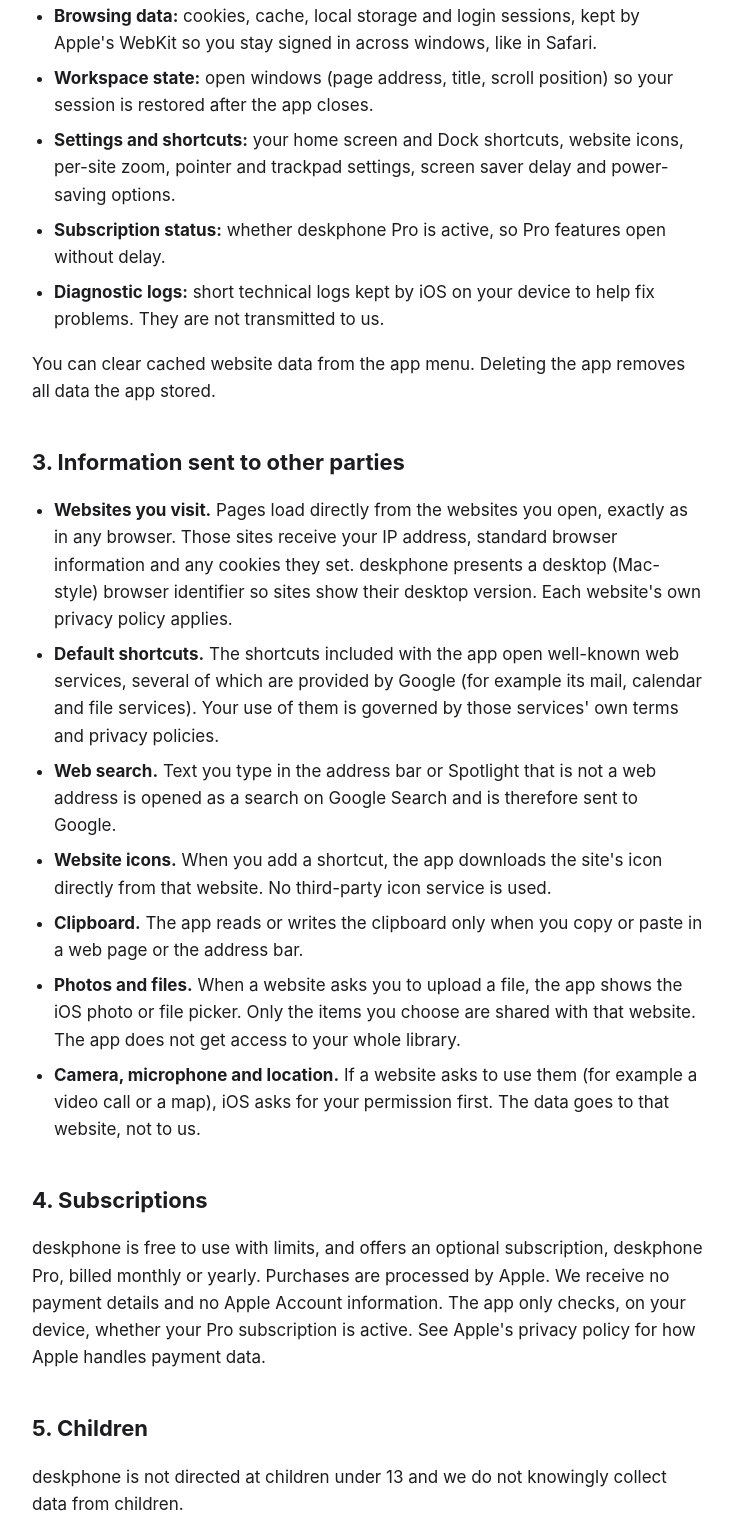
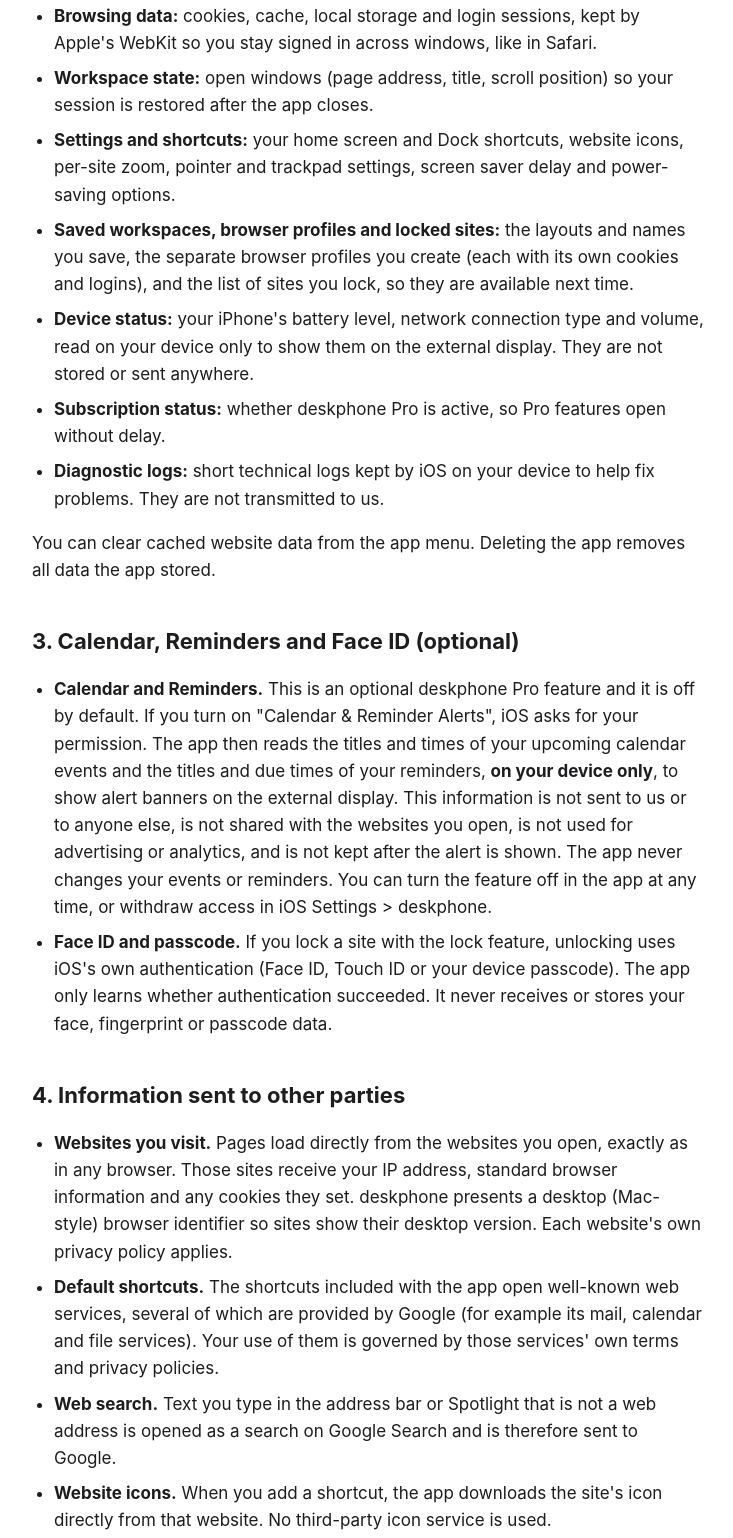
Before and after one commit to indraloka/deskphone-site, a plain HTML site: page privacy.html in a window 1280 px wide. Shown: the part 659-2197 px from the top of the page, without its empty margins (272-1005 px from the left). Drawn offline with Linux system fonts and the light colour scheme.

Commit message:
Privacy Policy: add Calendar, Reminders, Face ID and device status
Co-Authored-By: Claude Sonnet 5.5 <noreply@anthropic.com>
Claude-Session: https://claude.ai/code/session_01JX2F9E7EYTpMhWTu2DNtz7

```diff
--- a/privacy.html
+++ b/privacy.html
@@ -25,12 +25,20 @@
 <li><strong>Browsing data:</strong> cookies, cache, local storage and login sessions, kept by Apple's WebKit so you stay signed in across windows, like in Safari.</li>
 <li><strong>Workspace state:</strong> open windows (page address, title, scroll position) so your session is restored after the app closes.</li>
 <li><strong>Settings and shortcuts:</strong> your home screen and Dock shortcuts, website icons, per-site zoom, pointer and trackpad settings, screen saver delay and power-saving options.</li>
+<li><strong>Saved workspaces, browser profiles and locked sites:</strong> the layouts and names you save, the separate browser profiles you create (each with its own cookies and logins), and the list of sites you lock, so they are available next time.</li>
+<li><strong>Device status:</strong> your iPhone's battery level, network connection type and volume, read on your device only to show them on the external display. They are not stored or sent anywhere.</li>
 <li><strong>Subscription status:</strong> whether deskphone Pro is active, so Pro features open without delay.</li>
 <li><strong>Diagnostic logs:</strong> short technical logs kept by iOS on your device to help fix problems. They are not transmitted to us.</li>
 </ul>
 <p>You can clear cached website data from the app menu. Deleting the app removes all data the app stored.</p>
 
-<h2>3. Information sent to other parties</h2>
+<h2>3. Calendar, Reminders and Face ID (optional)</h2>
+<ul>
+<li><strong>Calendar and Reminders.</strong> This is an optional deskphone Pro feature and it is off by default. If you turn on "Calendar &amp; Reminder Alerts", iOS asks for your permission. The app then reads the titles and times of your upcoming calendar events and the titles and due times of your reminders, <strong>on your device only</strong>, to show alert banners on the external display. This information is not sent to us or to anyone else, is not shared with the websites you open, is not used for advertising or analytics, and is not kept after the alert is shown. The app never changes your events or reminders. You can turn the feature off in the app at any time, or withdraw access in iOS Settings &gt; deskphone.</li>
+<li><strong>Face ID and passcode.</strong> If you lock a site with the lock feature, unlocking uses iOS's own authentication (Face ID, Touch ID or your device passcode). The app only learns whether authentication succeeded. It never receives or stores your face, fingerprint or passcode data.</li>
+</ul>
+
+<h2>4. Information sent to other parties</h2>
 <ul>
 <li><strong>Websites you visit.</strong> Pages load directly from the websites you open, exactly as in any browser. Those sites receive your IP address, standard browser information and any cookies they set. deskphone presents a desktop (Mac-style) browser identifier so sites show their desktop version. Each website's own privacy policy applies.</li>
 <li><strong>Default shortcuts.</strong> The shortcuts included with the app open well-known web services, several of which are provided by Google (for example its mail, calendar and file services). Your use of them is governed by those services' own terms and privacy policies.</li>
@@ -41,19 +49,19 @@
 <li><strong>Camera, microphone and location.</strong> If a website asks to use them (for example a video call or a map), iOS asks for your permission first. The data goes to that website, not to us.</li>
 </ul>
 
-<h2>4. Subscriptions</h2>
+<h2>5. Subscriptions</h2>
 <p>deskphone is free to use with limits, and offers an optional subscription, deskphone Pro, billed monthly or yearly. Purchases are processed by Apple. We receive no payment details and no Apple Account information. The app only checks, on your device, whether your Pro subscription is active. See Apple's privacy policy for how Apple handles payment data.</p>
 
-<h2>5. Children</h2>
+<h2>6. Children</h2>
 <p>deskphone is not directed at children under 13 and we do not knowingly collect data from children.</p>
 
-<h2>6. Your rights</h2>
+<h2>7. Your rights</h2>
 <p>Because we do not hold your personal data, there is usually nothing for us to access, correct or delete. Depending on where you live (for example under the GDPR or Indonesia's Personal Data Protection Law), you may have rights over personal data. Contact <a href="mailto:indralokaps@gmail.com">indralokaps@gmail.com</a> and we will respond within 30 days.</p>
 
-<h2>7. Security</h2>
+<h2>8. Security</h2>
 <p>Data stays on your device, protected by iOS. Data in transit to websites uses the encryption those websites provide.</p>
 
-<h2>8. Changes</h2>
+<h2>9. Changes</h2>
 <p>We may update this policy. The effective date above will change, and for material changes we will notify you in the app or on the App Store page.</p>
 <footer>© 2026 indralokaps. Contact: <a href="mailto:indralokaps@gmail.com">indralokaps@gmail.com</a></footer>
 </main>
```
